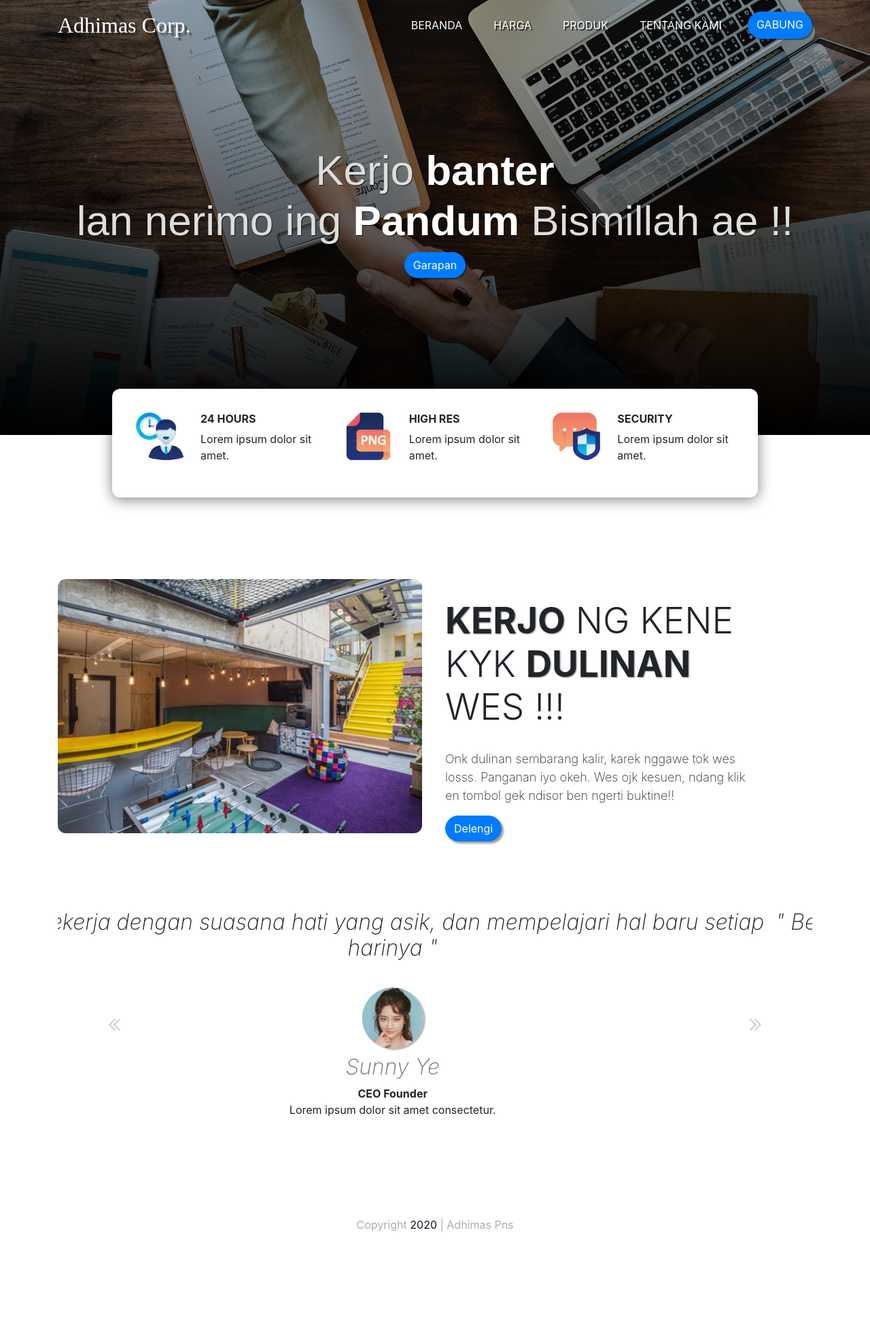
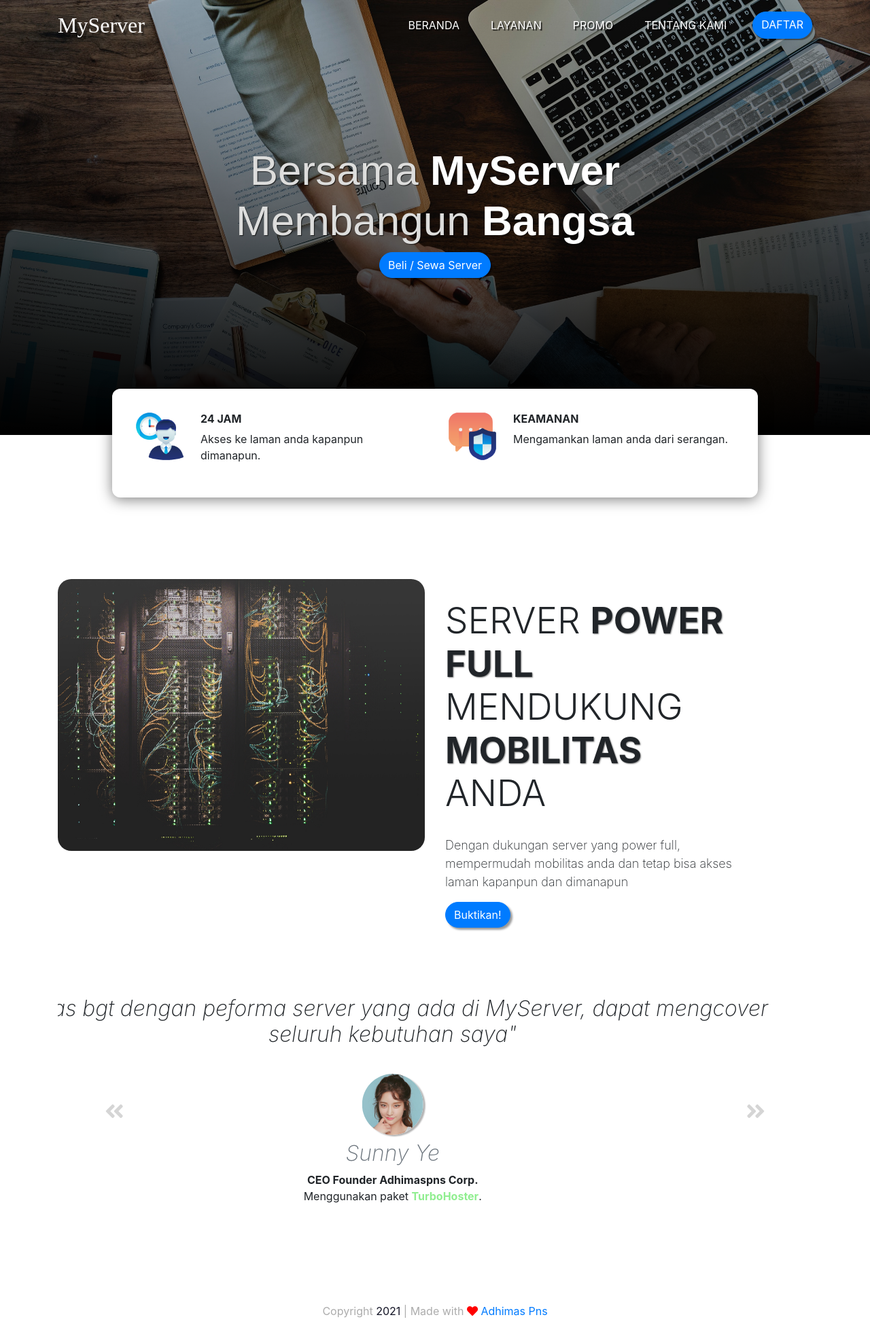
Before and after one commit to adhimaspns/LandingPage, a plain HTML site: page index.html in a window 1280 px wide. Shown: the whole page at 68% size. Before the commit the page ends 1827 px from the top, so only its background shows below. Drawn offline with nearby package versions, Linux system fonts and the light colour scheme.

Commit message:
Merubah untuk tugas wdw

```diff
--- a/css/style.css
+++ b/css/style.css
@@ -167,7 +167,8 @@
         transition: .5s;
       }
       .navbar-light .navbar-nav .nav-link{
-        color: #ffffff;
+        /* color: #ffffff; */
+        color: #ffffff !important;
         text-shadow: 2px 2px 1px rgba(0, 0, 0, 0.8);
       }
       .navbar .nav-link:hover{
@@ -266,6 +267,10 @@
     .workingspace .tombol{
       box-shadow: 3px 3px 3px rgba(0, 0, 0, 0.4);
     }
+    .img-server {
+      height: 400px;
+      border-radius: 20px;
+    }
     /*! Akhir Workkingspace */
 
     /*! Testimonial */
@@ -280,6 +285,15 @@
         margin-top: 30px;
         box-shadow: 3px 2px 2px rgba(0, 0, 0, 0.3);
       }
+      .turbohos {
+        color: lightgreen;
+      }
+      .speedbooster {
+        color: lightcoral;
+      }
+      .freetrial {
+        color: lightskyblue;
+      }
     /*! AkhirTestimonial */
   }
 /*? Akhir Desktop Version */
--- a/index.html
+++ b/index.html
@@ -5,32 +5,33 @@
     <meta charset="utf-8">
     <meta name="viewport" content="width=device-width, initial-scale=1, shrink-to-fit=no">
 
-    <title>My Web Landing</title>
+    <title>MyServer</title>
     <!--! My Font -->
     <!-- <link href="https://fonts.googleapis.com/css2?family=Viga&display=swap" rel="stylesheet"> -->
     <!--! Akhir My Font -->
     <link rel="stylesheet" href="css/bootstrap.min.css">
     <link rel="stylesheet" href="css/style.css">
     <link rel="stylesheet" href="css/font-awesome/css/font-awesome.min.css">
-    <link href="https://stackpath.bootstrapcdn.com/font-awesome/4.7.0/css/font-awesome.min.css" rel="stylesheet" integrity="sha384-wvfXpqpZZVQGK6TAh5PVlGOfQNHSoD2xbE+QkPxCAFlNEevoEH3Sl0sibVcOQVnN" crossorigin="anonymous">
+    <!-- <link href="https://stackpath.bootstrapcdn.com/font-awesome/4.7.0/css/font-awesome.min.css" rel="stylesheet" integrity="sha384-wvfXpqpZZVQGK6TAh5PVlGOfQNHSoD2xbE+QkPxCAFlNEevoEH3Sl0sibVcOQVnN" crossorigin="anonymous"> -->
+    <link rel="stylesheet" href="https://cdnjs.cloudflare.com/ajax/libs/font-awesome/5.15.4/css/all.min.css" integrity="sha512-1ycn6IcaQQ40/MKBW2W4Rhis/DbILU74C1vSrLJxCq57o941Ym01SwNsOMqvEBFlcgUa6xLiPY/NS5R+E6ztJQ==" crossorigin="anonymous" referrerpolicy="no-referrer" />
   </head>
   <body>
 
     <!--! Navbar -->
     <nav class="navbar navbar-expand-lg navbar-light">
       <div class="container">
-        <a class="navbar-brand" href="#">Adhimas Corp.</a>
+        <a class="navbar-brand" href="#">MyServer</a>
         <button class="navbar-toggler tombol" type="button" data-toggle="collapse" data-target="#navbarNavAltMarkup" >
           <!-- <span class="navbar-toggler-icon"></span> -->
           <i class="fa fa-angle-double-down" style="color: black;"></i>
         </button>
         <div class="collapse navbar-collapse" id="navbarNavAltMarkup">
           <div class="navbar-nav ml-auto">
-            <a class="nav-item nav-link " href="#"> Beranda <span class="sr-only">(current)</span></a>
-            <a class="nav-item nav-link" href="#">Harga</a>
-            <a class="nav-item nav-link" href="#">Produk</a>
+            <a class="nav-item nav-link" href="#" style="color: #fff !important;"> Beranda <span class="sr-only">(current)</span></a>
+            <a class="nav-item nav-link" href="#">Layanan</a>
+            <a class="nav-item nav-link" href="#">Promo</a>
             <a class="nav-item nav-link" href="#">Tentang Kami </a>
-            <a class="nav-item btn btn-primary tombol" href="#">Gabung</a>
+            <a class="nav-item btn btn-primary tombol" href="#">Daftar</a>
           </div>
         </div>
       </div>
@@ -40,8 +41,9 @@
     <!--! Jumbotron -->
       <div class="jumbotron jumbotron-fluid">
         <div class="container">
-          <h1 class="display-4">Kerjo <span>banter</span> <br> lan nerimo ing <span>Pandum</span> Bismillah ae !!</h1>
-          <button class="btn btn-primary tombol"> Garapan </button>
+          <!-- <h1 class="display-4">Kerjo <span>banter</span> <br> lan nerimo ing <span>Pandum</span> Bismillah ae !!</h1> -->
+          <h1 class="display-4">Bersama <span>MyServer</span> <br> Membangun <span>Bangsa</span></h1>
+          <button class="btn btn-primary tombol">Beli / Sewa Server</button>
         </div>
       </div>
     <!--! Akhir Jumbotron -->
@@ -56,18 +58,18 @@
               <div class="row">
                 <div class="col-lg">
                   <img src="img/employee.png" alt="Employee" style="float: left;">
-                  <h4> 24 Hours </h4>
-                  <p>Lorem ipsum dolor sit amet.</p>
+                  <h4> 24 Jam </h4>
+                  <p>Akses ke laman anda kapanpun dimanapun.</p>
                 </div>
-                <div class="col-lg">
+                <!-- <div class="col-lg">
                   <img src="img/hires.png" alt="High Res" style="float: left;">
-                  <h4> High Res </h4>
-                  <p>Lorem ipsum dolor sit amet.</p>
-                </div>
+                  <h4>  </h4>
+                  <p>.</p>
+                </div> -->
                 <div class="col-lg">
                   <img src="img/security.png" alt="Security" style="float: left;">
-                  <h4> Security </h4>
-                  <p>Lorem ipsum dolor sit amet.</p>
+                  <h4> Keamanan </h4>
+                  <p>Mengamankan laman anda dari serangan.</p>
                 </div>
               </div>
             </div>
@@ -77,12 +79,15 @@
         <!--? WorkkingSpace -->
           <div class="row workingspace">
             <div class="col-lg-6">
-              <img src="img/workingspace.png" alt="Workkingspace" class="img-fluid">
+              <!-- <img src="img/workingspace.png" alt="Workkingspace" class="img-fluid"> -->
+              <img src="img/server.jpg" alt="Workkingspace" class="img-fluid img-server">
             </div>
             <div class="col-lg-5">
-              <h3 class="lead"> <span>Kerjo</span> ng kene kyk <span>dulinan</span> wes !!! </h3>
-              <p> Onk dulinan sembarang kalir, karek nggawe tok wes losss. Panganan iyo okeh. Wes ojk kesuen, ndang klik en tombol gek ndisor ben ngerti buktine!!</p>
-              <a href="#" class="btn btn-primary tombol">Delengi</a>
+              <!-- <h3 class="lead"> <span>Kerjo</span> ng kene kyk <span>dulinan</span> wes !!! </h3> -->
+              <!-- <p> Onk dulinan sembarang kalir, karek nggawe tok wes losss. Panganan iyo okeh. Wes ojk kesuen, ndang klik en tombol gek ndisor ben ngerti buktine!!</p> -->
+              <h3 class="lead"> Server <span>power full</span> Mendukung <span>Mobilitas</span> Anda</h3>
+              <p>Dengan dukungan server yang power full, mempermudah mobilitas anda dan tetap bisa akses laman kapanpun dan dimanapun</p>
+              <a href="#" class="btn btn-primary tombol">Buktikan!</a>
             </div>
           </div>
         <!--? Akhir WorkkingSpace -->
@@ -104,29 +109,29 @@
                 <div class="carousel-inner">
                   <div class="carousel-item active">
                     <figure class="figure">
-                      <h5> " Bekerja dengan suasana hati yang asik, dan mempelajari hal baru setiap harinya "</h5>
+                      <h5> "Puas bgt dengan peforma server yang ada di MyServer, dapat mengcover seluruh kebutuhan saya"</h5>
                       <img src="img/img3.png" class="figure-img img-fluid rounded-circle" alt="testi 2">
                       <h5 class="figure-caption">Sunny Ye</h5>
-                      <span> CEO Founder</span>
-                      <p>Lorem ipsum dolor sit amet consectetur.</p>
+                      <span> CEO Founder Adhimaspns Corp.</span>
+                      <p>Menggunakan paket <span class="turbohos">TurboHoster</span>.</p>
                     </figure>
                   </div>
                   <div class="carousel-item">
                     <figure class="figure">
-                      <h5> " Bekerja dengan suasana hati yang asik, dan mempelajari hal baru setiap harinya "</h5>
+                      <h5>"Berkat MyServer terima kasih telah memberikan pelayanan yang memuaskan"</h5>
                       <img src="img/img2.png" class="figure-img img-fluid rounded-circle" alt="testi 2">
-                      <h5 class="figure-caption">Yuk Nah </h5>
+                      <h5 class="figure-caption">Alexandra Gabriela</h5>
                       <span> Wakil Direktur</span>
-                      <p>Lorem ipsum dolor sit amet consectetur.</p>
+                      <p>Menggunakan paket <span class="speedbooster">SpeedBooster</span>.</p>
                     </figure>
                   </div>
                   <div class="carousel-item">
                     <figure class="figure">
-                      <h5> " Bekerja dengan suasana hati yang asik, dan mempelajari hal baru setiap harinya "</h5>
+                      <h5>"Ga nyangka, walaupun aku pakai yang gratisan tapi tetep dapet support penuh dari MyServer"</h5>
                       <img src="img/img1.png" class="figure-img img-fluid rounded-circle" alt="testi 2">
-                      <h5 class="figure-caption">Yuk Marten</h5>
-                      <span> Ketua Pelaksana </span>
-                      <p>Lorem ipsum dolor sit amet consectetur.</p>
+                      <h5 class="figure-caption">Olivia</h5>
+                      <span>Pelajar</span>
+                      <p>Menggunakan paket <span class="freetrial">FreeTrial</span></p>
                     </figure>
                   </div>
                 </div>
@@ -147,7 +152,7 @@
 
     <!--! Footer -->
       <Footer class="footer">
-        <p>Copyright <span>2020</span> | Adhimas Pns</p>
+        <p>Copyright <span>2021</span> | Made with <i class="fas fa-heart" style="color: red;"></i> <a href="https://github.com/adhimaspns">Adhimas Pns</a></p>
       </Footer>
     <!--! Akhir Footer -->
 
```
Also changed, not shown: img/server.jpg (added).
